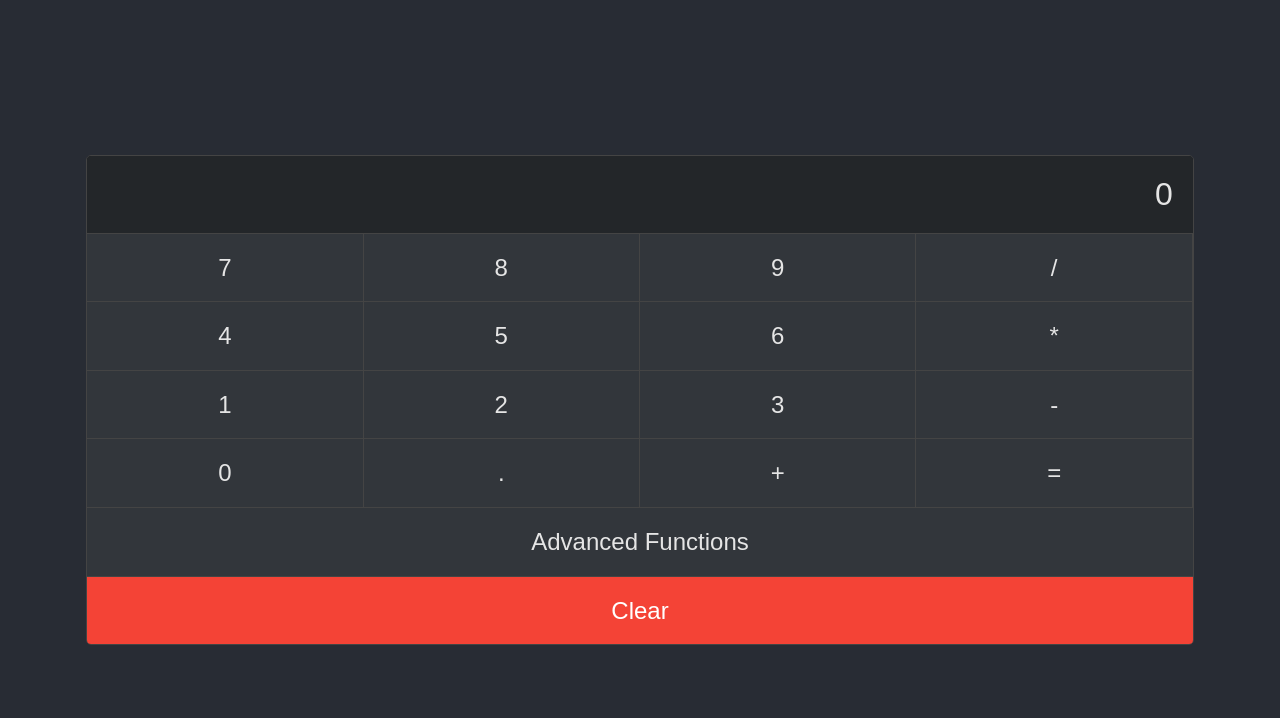
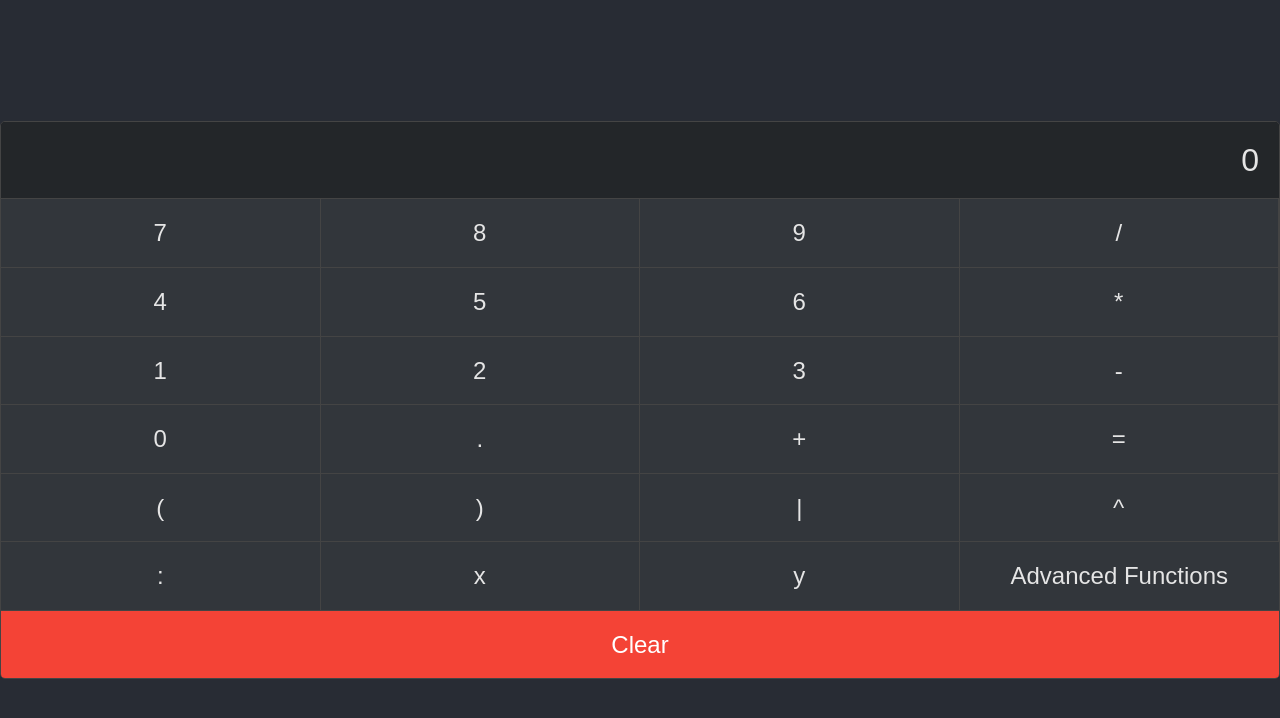
Before and after one commit to jcruzcode/symbolic-calculator, a plain HTML site: page index.html in a window 1280 px wide. Drawn offline with Linux system fonts and the light colour scheme.

Commit message:
Added additional buttons for operators and Advanced Functions in dropdown menu

```diff
--- a/index.html
+++ b/index.html
@@ -1,5 +1,6 @@
 <!DOCTYPE html>
 <html lang="en">
+
 <head>
 	<meta charset="utf-8">
 	<meta name="description" content="Your description goes here">
@@ -9,26 +10,34 @@
 	<link rel="stylesheet" href="css/normalize.css">
 	<link rel="stylesheet" href="css/style.css">
 </head>
+
 <body>
 	<div class="calculator">
 		<div class="display">0</div>
 		<div class="buttons">
-		<button id = "num7">7</button>
-		<button id = "num8">8</button>
-		<button id = "num9">9</button>
-		<button id = "divide">/</button>
-		<button id = "num4">4</button>
-		<button id = "num5">5</button>
-		<button id = "num6">6</button>
-		<button id = "multiply">*</button>
-		<button id = "num1">1</button>
-		<button id = "num2">2</button>
-		<button id = "num3">3</button>
-		<button id = "subtract">-</button>
-		<button id = "num0">0</button>
-		<button id = "dot">.</button>
-		<button id = "add">+</button>
-		<button id = "equals">=</button>
+			<button id="num7">7</button>
+			<button id="num8">8</button>
+			<button id="num9">9</button>
+			<button id="divide">/</button>
+			<button id="num4">4</button>
+			<button id="num5">5</button>
+			<button id="num6">6</button>
+			<button id="multiply">*</button>
+			<button id="num1">1</button>
+			<button id="num2">2</button>
+			<button id="num3">3</button>
+			<button id="subtract">-</button>
+			<button id="num0">0</button>
+			<button id="dot">.</button>
+			<button id="add">+</button>
+			<button id="equals">=</button>
+			<button id="leftParen">(</button>
+			<button id="rightParen">)</button>
+			<button id="verticalBar">|</button>
+			<button id="power">^</button>
+			<button id="colon">:</button>
+			<button id="x">x</button>
+			<button id="y">y</button>
 			<button id="advancedFunctions">Advanced Functions</button>
 		</div>
 		<button class="clear-btn">Clear</button>
@@ -58,4 +67,5 @@
 
 	<script type="text/javascript" src="js/main.js"></script>
 </body>
+
 </html>
```
Lines whose indentation alone changed are shown as unchanged.
